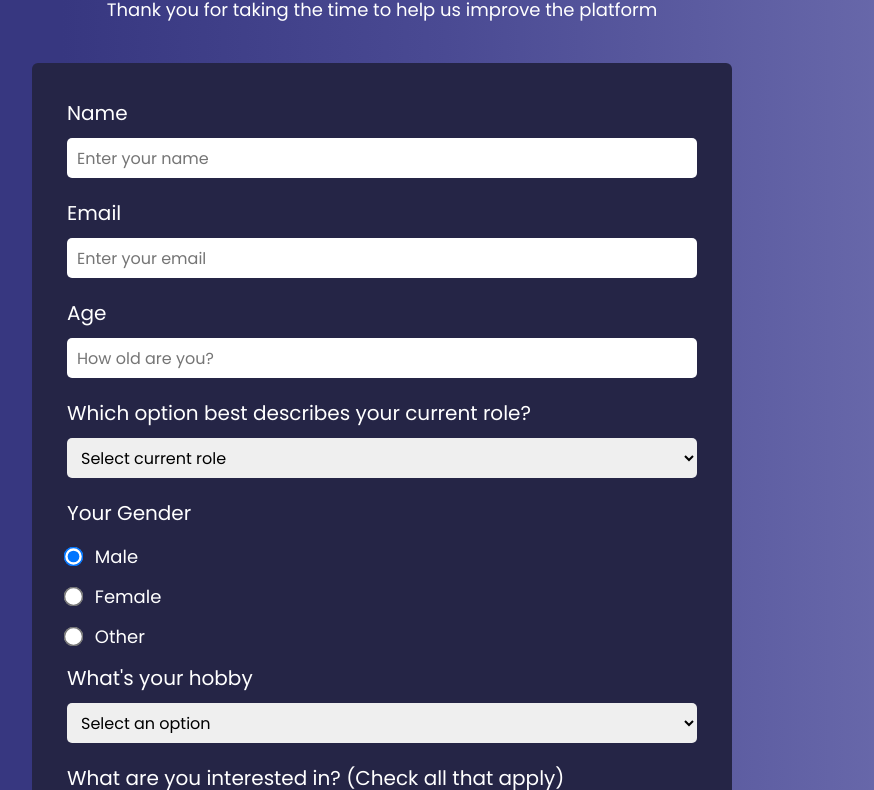
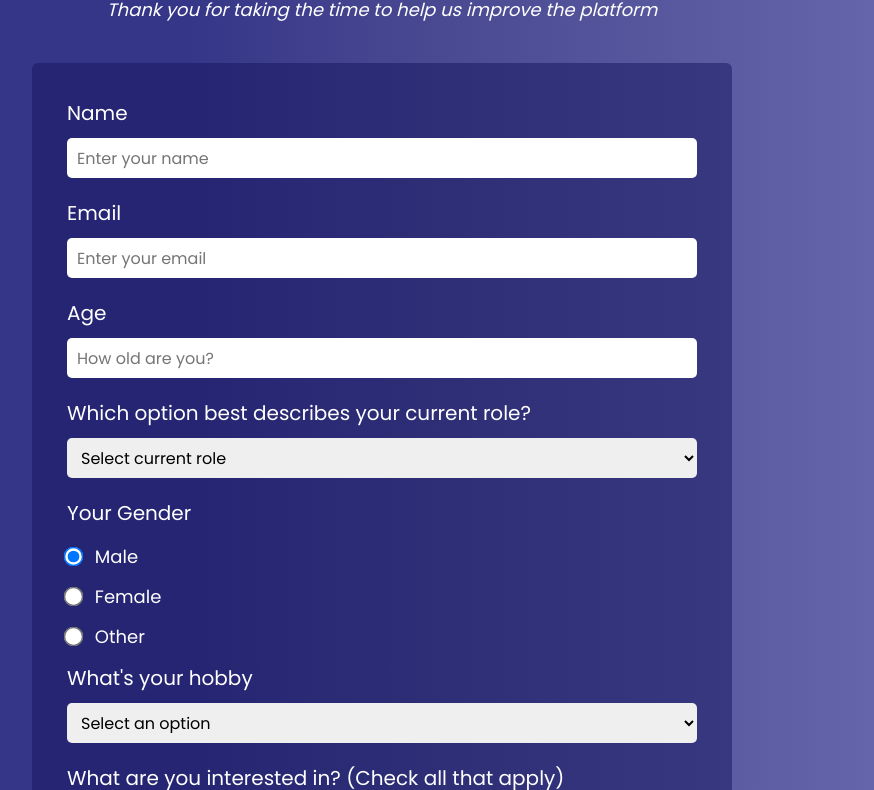
Before and after one commit to Hafidzrdwn/SurveyForm-FCC, a plain HTML site: page index.html in a window 1280 px wide. Shown: the part 92-882 px from the top of the page, without its empty margins (258-1132 px from the left). Drawn offline with Linux system fonts and the light colour scheme.

Commit message:
memperbaiki gradasi warna

```diff
--- a/style.css
+++ b/style.css
@@ -7,8 +7,8 @@
 }
 
 body {
-  background: rgb(55, 55, 128);
-  background: linear-gradient(90deg, rgba(55, 55, 128, 1) 25%, rgba(74, 74, 147, 1) 55%, rgba(113, 113, 177, 1) 100%);
+  background: rgb(54, 54, 137);
+  background: linear-gradient(90deg, rgba(54, 54, 137, 1) 35%, rgba(74, 74, 146, 1) 55%, rgba(110, 110, 180, 1) 100%);
   font-family: "Poppins", sans-serif;
 }
 
@@ -24,15 +24,23 @@ body {
   font-size: 18px;
   margin: 5px 0;
   color: white;
+  font-style: italic;
 }
 
 form {
   max-width: 700px;
-  background-color: #252546;
+  background-color: rgba(20, 20, 94, 0.5);
   margin: 40px auto 0;
   padding: 35px;
   color: white;
   border-radius: 6px;
+  transition: 0.5s;
+}
+
+form:hover {
+  box-shadow: 0 0 10px rgba(0, 0, 0, 0.432);
+  transform: scale(1.01);
+  background-color: rgba(38, 38, 112, 0.5);
 }
 
 label {
```
